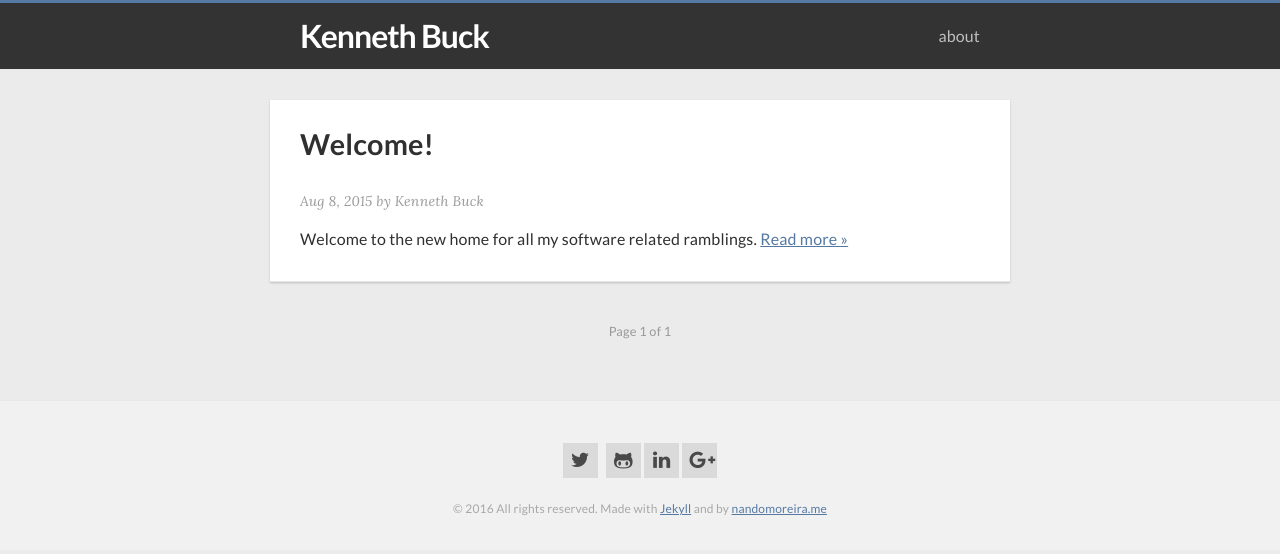
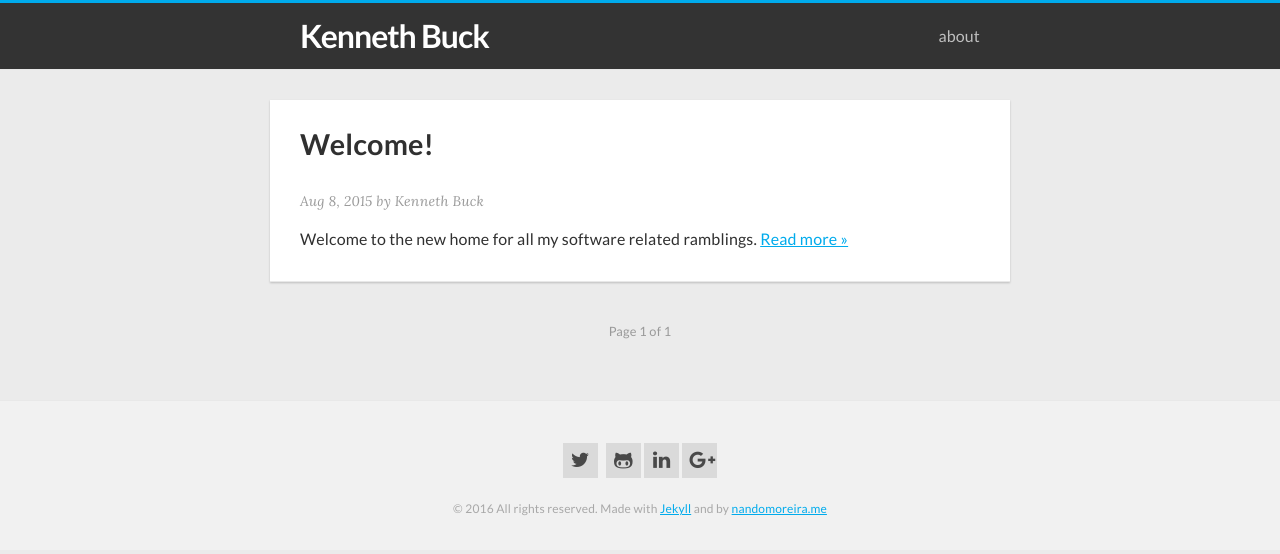
Before and after one commit to kennethdavidbuck/kennethdavidbuck.github.io, a Jekyll site: the page built from index.html, in a window 1280 px wide. Shown: the top 554 px of the page. Built offline with Jekyll 4.4.1, drawn with Linux system fonts in a browser that asks for light colours; nearby versions of some CDN libraries; the list of posts is cut into pages by our own code.

Commit message:
Update brand and link colour

```diff
--- a/_sass/_variables.scss
+++ b/_sass/_variables.scss
@@ -19,12 +19,12 @@ $font-weight-bold  : 700 !default;
 
 $white-color      : #fff !default;
 $text-color       : #303030 !default;
-$brand-color      : #5679a3 !default;
+$brand-color      : #00ABEC !default;
 $background-color : #f1f1f1 !default;
 $primary-color    : $brand-color !default;
 $bg-color         : #ebebeb !default;
 
-$link-color: #5679a3 !default;
+$link-color: #00ABEC !default;
 $link-hover-color: lighten($link-color, 5%) !default;
 
 $gray-color:       #828282 !default;
```
